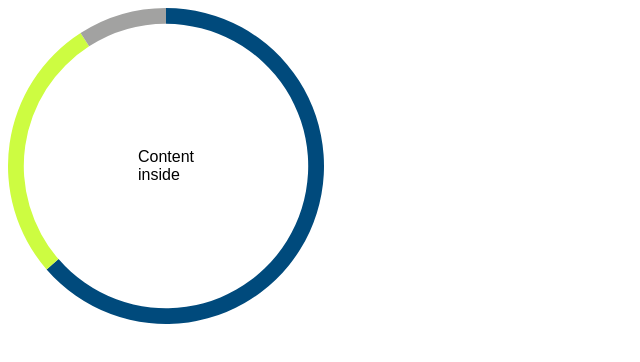
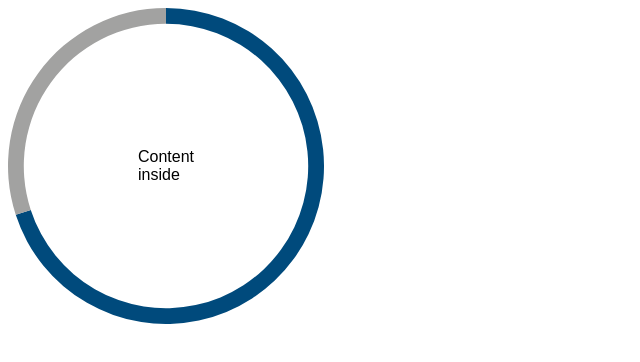
Before and after one commit to zemlyansky/svg-pie, a website: page index.html in a window 1280 px wide. Shown: the whole page, without its empty margins (0-640 px from the left). Drawn offline with nearby package versions, Linux system fonts and the light colour scheme.

Commit message:
Single value check

```diff
--- a/index.html
+++ b/index.html
@@ -37,8 +37,8 @@
         //   {label: 'Bill', value: 20},
         //   {label: 'Jane', value: 70},
         // ],
-        values: [30, 10, 70],
-        labels: ['Bill', 'Jane', 'Monica'],
+        values: 30,
+        labels: ['Bill'],
         innerRadiusSize: .9,
         sort: true
         // colors: ['#FF0000','#0055EE']
--- a/svg-pie.js
+++ b/svg-pie.js
@@ -63,6 +63,10 @@
     }
 
     this.update = function() {
+      console.log('updated')
+      if (typeof(this.options.values) === 'number') {
+        this.options.values = [this.options.values]
+      }
       if (typeof(this.options.dataset) === 'undefined' && typeof(this.options.values) !== 'undefined') {
         this.options.dataset = []
         this.options.values.forEach(function (value, index) {
@@ -72,7 +76,13 @@
           })
         })
       }
-      if (typeof(this.options.sort) === 'boolean' && this.options.sort) {
+      if (this.options.dataset.length === 1) {
+        this.options.dataset.push({
+          value: 100 - this.options.dataset[0].value,
+          label: ''
+        })
+      }
+      if (typeof(this.options.sort) === 'boolean' && this.options.sort && this.options.dataset.length > 1) {
         this.options.dataset.sort(function (a, b) {
           return b.value - a.value
         })
```
Also changed, not shown: svg-pie.bundle.min.js, svg-pie.min.js.
